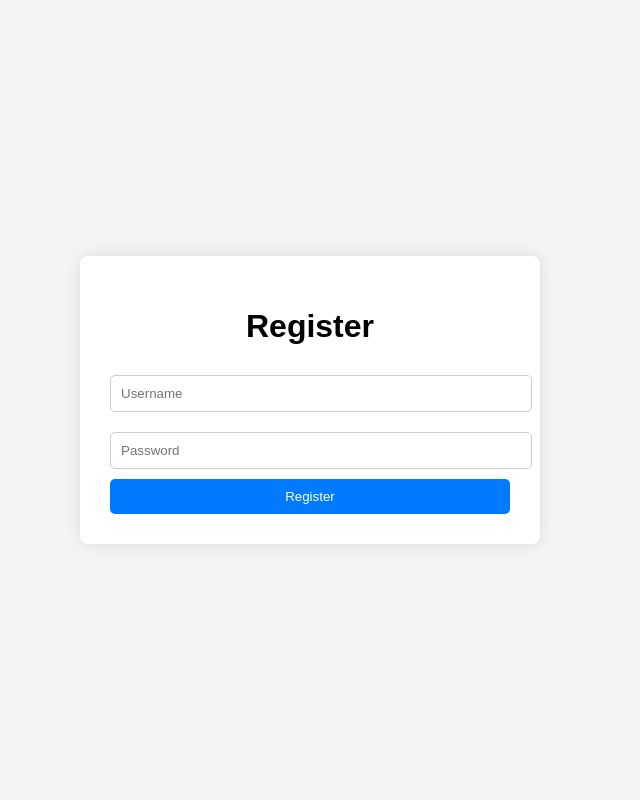
After one commit to peterwongprasert/CPSC449Midterm, a Flask app: page /register in a window 1280 px wide. The commit adds this page. Shown: the whole page, without its empty margins (330-970 px from the left). Run offline with Flask 3, Linux system fonts and the light colour scheme; some libraries are stand-ins or nearby versions.

Commit message:
add and update some pages

```diff
--- a/app.py
+++ b/app.py
@@ -11,15 +11,14 @@ from werkzeug.security import generate_password_hash, check_password_hash
 app = Flask(__name__)
 app.secret_key = os.getenv('FLASK_SECRET_KEY', 'super_secret')
 app.config['UPLOADS'] = 'uploads'
-app.config['EXTENSIONS'] = ['.jpg', '.jpeg', '.pdf', '.png']
+app.config['EXTENSIONS'] = ['.jpg', '.jpeg', '.png']
 JWT_SECRET = os.getenv('JWT_SECRET', 'my_secret_jwt_key')
 JWT_EXPIRATION = timedelta(hours=1)  # 1 hour
 
 # Initialize PyMongo (assuming MongoDB is used)
-# You should configure this with your MongoDB URI
 app.config["MONGO_URI"] = os.getenv('MONGO_URI', "mongodb://localhost:27017/your_database")
 mongo = PyMongo(app)
-user_collection = mongo.db.users  # Adjust according to your MongoDB collection name
+user_collection = mongo.db.users
 
 # Helper function to generate JWT token
 def generate_token(username):
@@ -31,29 +30,30 @@ def generate_token(username):
     return token
 
 # Route for uploading files
-@app.route('/sendFile', methods=['POST', 'GET'])
-def sendFile():
+@app.route('/sendFile/<id>', methods=['POST', 'GET'])
+def sendFile(id):
     if request.method == 'POST':
         uploaded_file = request.files['file']
         if uploaded_file.filename != '':
             filename = secure_filename(uploaded_file.filename)
             if os.path.splitext(filename)[1] in app.config['EXTENSIONS']:
                 uploaded_file.save(os.path.join(app.config['UPLOADS'], filename))
-                return 'File uploaded successfully'
+                update_user_picture(filename, id)  # Update profile picture in DB
+                flash('File uploaded successfully', 'success')
             else:
-                flash('Invalid file extension.', 'error')
+                flash('Invalid file extension. Please upload .jpg, .jpeg, or .png', 'error')
         else:
             flash('No file selected.', 'error')
-    return ''
+    return redirect(url_for('profile'))
 
-# Update user's profile picture
+# Update user's profile picture in DB
 def update_user_picture(filename, user_id):
     result = user_collection.update_one(
         {"_id": ObjectId(user_id)},
         {"$set": {"picture": filename}}
     )
     if result.matched_count > 0:
-        return jsonify({"message": "User updated successfully"})
+        return jsonify({"message": "User picture updated successfully"})
     else:
         return jsonify({"error": "User not found"}), 404
 
@@ -62,10 +62,13 @@ def update_user_picture(filename, user_id):
 def profile():
     token = request.cookies.get('jwt')
     if not token:
+        flash('You are not logged in.', 'error')
         return redirect(url_for('login'))
 
     try:
         user_data = jwt.decode(token, JWT_SECRET, algorithms=['HS256'])
+        print(f"User data: {user_data}")  # Debugging line
+
         user = user_collection.find_one({"username": user_data['username']})
         if user:
             return render_template('profile.html', user=user)
@@ -117,6 +120,7 @@ def delete(id):
             file_path = os.path.join(app.config['UPLOADS'], picture)
             if os.path.exists(file_path):
                 os.remove(file_path)
+                update_user_picture(None, id)  # Remove picture from DB
                 flash(f"Deleted file: {file_path}", 'success')
             else:
                 flash("File not found", 'error')
@@ -130,6 +134,34 @@ def delete(id):
 def uploaded_file(filename):
     return send_from_directory(app.config['UPLOADS'], filename)
 
+# Route to register a new user
+@app.route('/register', methods=['GET', 'POST'])
+def register():
+    if request.method == 'POST':
+        username = request.form['username']
+        password = request.form['password']
+        password_hash = generate_password_hash(password, method='pbkdf2:sha256')
+
+        print(f"Attempting to register user: {username}")  # Debugging line
+
+        # Check if the username already exists
+        if user_collection.find_one({"username": username}):
+            flash('Username already exists.', 'error')
+            print(f"Username {username} already exists.")  # Debugging line
+        else:
+            user_collection.insert_one({"username": username, "password": password_hash})
+            flash('User registered successfully.', 'success')
+            print(f"User {username} registered successfully.")  # Debugging line
+            return redirect(url_for('login'))
+
+    return render_template('register.html')
+
+# Route to get public list of users
+@app.route('/users')
+def users():
+    all_users = user_collection.find()
+    return render_template('users.html', users=all_users)
+
 # Main entry point
 if __name__ == '__main__':
     app.run(debug=True)
--- /dev/null
+++ b/templates/register.html
@@ -0,0 +1,83 @@
+<!DOCTYPE html>
+<html lang="en">
+<head>
+    <meta charset="UTF-8">
+    <meta name="viewport" content="width=device-width, initial-scale=1.0">
+    <title>Register</title>
+    <style>
+        body {
+            font-family: Arial, sans-serif;
+            display: flex;
+            justify-content: center;
+            align-items: center;
+            height: 100vh;
+            background-color: #f4f4f4;
+            margin: 0;
+        }
+        .container {
+            background: white;
+            padding: 30px;
+            border-radius: 8px;
+            box-shadow: 0 0 15px rgba(0, 0, 0, 0.1);
+            text-align: center;
+            width: 100%;
+            max-width: 400px;
+        }
+        h1 {
+            margin-bottom: 20px;
+        }
+        input {
+            width: 100%;
+            padding: 10px;
+            margin: 10px 0;
+            border: 1px solid #ccc;
+            border-radius: 5px;
+        }
+        button {
+            width: 100%;
+            padding: 10px;
+            background-color: #007BFF;
+            color: white;
+            border: none;
+            border-radius: 5px;
+            cursor: pointer;
+        }
+        button:hover {
+            background-color: #0056b3;
+        }
+        ul {
+            list-style: none;
+            padding: 0;
+            margin-top: 15px;
+            color: red;
+        }
+        a {
+            color: #007BFF;
+            text-decoration: none;
+        }
+        a:hover {
+            text-decoration: underline;
+        }
+    </style>
+</head>
+<body>
+    <div class="container">
+        <h1>Register</h1>
+        <form action="{{ url_for('register') }}" method="POST">
+            <input type="text" placeholder="Username" name="username" required>
+            <input type="password" placeholder="Password" name="password" required>
+            <button type="submit">Register</button>
+        </form>
+
+        {% with messages = get_flashed_messages(with_categories=true) %}
+        {% if messages %}
+            <ul>
+            {% for category, message in messages %}
+                <li class="{{ category }}">{{ message }}</li>
+            {% endfor %}
+            </ul>
+        {% endif %}
+        {% endwith %}
+    </div>
+</body>
+</html>
```
Also changed, not shown: templates/login.html (+60 -9 lines), templates/profile.html (+72 -14 lines), templates/users.html (added, +67 -0 lines), README.md.
